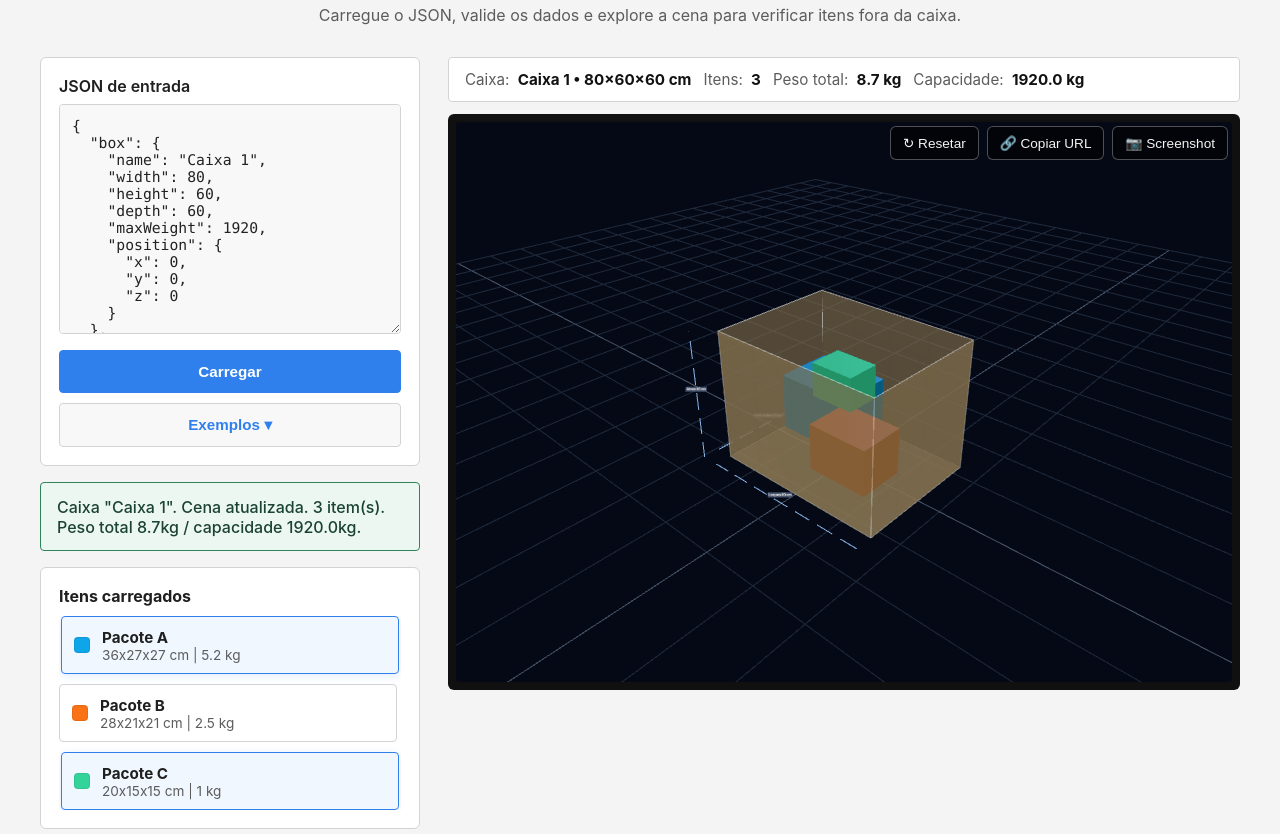
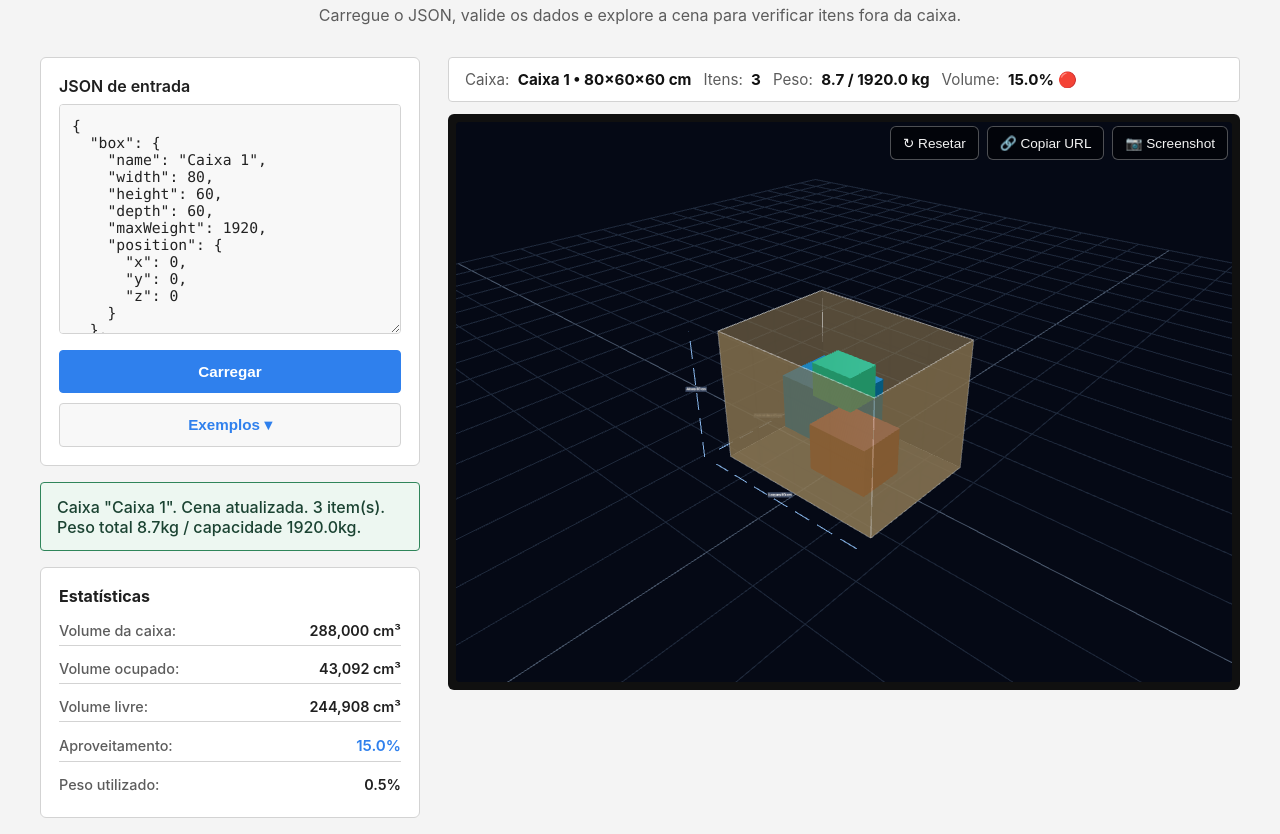
Before and after one commit to willianszwy/packviz3D, a plain HTML site: page index.html in a window 1280 px wide. Shown: the part 62-896 px from the top of the page. Drawn offline with nearby package versions, Linux system fonts and the light colour scheme; animation ran at ten frames a second.

Commit message:
feat: Add space utilization analysis with detailed statistics panel

```diff
--- a/app.js
+++ b/app.js
@@ -14,6 +14,8 @@ const resetViewBtn = document.getElementById("reset-view");
 const copyUrlBtn = document.getElementById("copy-url");
 const exportScreenshotBtn = document.getElementById("export-screenshot");
 const toastContainer = document.getElementById("toast-container");
+const statsPanel = document.getElementById("stats-panel");
+const statsContent = document.getElementById("stats-content");
 const sidebar = document.querySelector(".sidebar");
 const viewerBaseHeight = viewerContainer ? Math.max(viewerContainer.clientHeight || 0, 560) : 560;
 
@@ -841,15 +843,87 @@ function updateSummary(box, items) {
     return;
   }
   summaryBar.classList.remove("empty");
+
   const weightTotal = items.reduce((sum, item) => sum + item.weight, 0).toFixed(1);
   const dims = `${box.width}×${box.depth}×${box.height} cm`;
   const namePart = box.name ? `${box.name} • ` : "";
+
+  // Calculate space utilization
+  const spaceAnalysis = calculateSpaceUtilization(box, items);
+  const utilizationPercent = spaceAnalysis.utilizationPercent.toFixed(1);
+  const efficiencyClass = spaceAnalysis.efficiency;
+  const efficiencyEmoji = efficiencyClass === 'high' ? '🟢' : efficiencyClass === 'medium' ? '🟡' : '🔴';
+
   summaryBar.innerHTML = `
     <span>Caixa: <strong>${namePart}${dims}</strong></span>
     <span>Itens: <strong>${items.length}</strong></span>
-    <span>Peso total: <strong>${weightTotal} kg</strong></span>
-    <span>Capacidade: <strong>${box.maxWeight.toFixed(1)} kg</strong></span>
+    <span>Peso: <strong>${weightTotal} / ${box.maxWeight.toFixed(1)} kg</strong></span>
+    <span>Volume: <strong>${utilizationPercent}%</strong> ${efficiencyEmoji}</span>
   `;
+
+  // Update stats panel
+  updateStatsPanel(box, items, spaceAnalysis);
+}
+
+function updateStatsPanel(box, items, spaceAnalysis) {
+  if (!statsPanel || !statsContent) return;
+
+  statsPanel.hidden = false;
+
+  const weightTotal = items.reduce((sum, item) => sum + item.weight, 0);
+  const weightPercent = ((weightTotal / box.maxWeight) * 100).toFixed(1);
+
+  statsContent.innerHTML = `
+    <div class="stat-row">
+      <span class="stat-label">Volume da caixa:</span>
+      <span class="stat-value">${spaceAnalysis.boxVolume.toLocaleString()} cm³</span>
+    </div>
+    <div class="stat-row">
+      <span class="stat-label">Volume ocupado:</span>
+      <span class="stat-value">${spaceAnalysis.itemsVolume.toLocaleString()} cm³</span>
+    </div>
+    <div class="stat-row">
+      <span class="stat-label">Volume livre:</span>
+      <span class="stat-value">${spaceAnalysis.unusedVolume.toLocaleString()} cm³</span>
+    </div>
+    <div class="stat-row">
+      <span class="stat-label">Aproveitamento:</span>
+      <span class="stat-value stat-highlight">${spaceAnalysis.utilizationPercent.toFixed(1)}%</span>
+    </div>
+    <div class="stat-row">
+      <span class="stat-label">Peso utilizado:</span>
+      <span class="stat-value">${weightPercent}%</span>
+    </div>
+  `;
+}
+
+function calculateSpaceUtilization(box, items) {
+  // Calculate box volume
+  const boxVolume = box.width * box.height * box.depth;
+
+  // Calculate total items volume
+  const itemsVolume = items.reduce((sum, item) => {
+    return sum + (item.width * item.height * item.depth);
+  }, 0);
+
+  // Calculate utilization percentage
+  const utilizationPercent = (itemsVolume / boxVolume) * 100;
+
+  // Determine efficiency level
+  let efficiency = 'low';
+  if (utilizationPercent >= 70) {
+    efficiency = 'high';
+  } else if (utilizationPercent >= 40) {
+    efficiency = 'medium';
+  }
+
+  return {
+    boxVolume,
+    itemsVolume,
+    utilizationPercent,
+    efficiency,
+    unusedVolume: boxVolume - itemsVolume
+  };
 }
 
 function copyShareableUrl() {
--- a/index.html
+++ b/index.html
@@ -39,6 +39,10 @@
         </div>
       </form>
       <div id="status-message" class="status-message"></div>
+      <section id="stats-panel" class="stats-panel panel" hidden>
+        <h2>Estatísticas</h2>
+        <div id="stats-content" class="stats-content"></div>
+      </section>
       <section class="item-panel panel">
         <h2>Itens carregados</h2>
         <div id="items-list" class="items-list empty">
--- a/styles.css
+++ b/styles.css
@@ -334,6 +334,43 @@ button.primary:hover,
   font-size: 1rem;
 }
 
+.stats-panel {
+  font-size: 0.9rem;
+}
+
+.stats-content {
+  display: flex;
+  flex-direction: column;
+  gap: 8px;
+}
+
+.stat-row {
+  display: flex;
+  justify-content: space-between;
+  align-items: center;
+  padding: 6px 0;
+  border-bottom: 1px solid var(--border);
+}
+
+.stat-row:last-child {
+  border-bottom: none;
+}
+
+.stat-label {
+  color: var(--text-muted);
+  font-weight: 500;
+}
+
+.stat-value {
+  font-weight: 600;
+  color: #1f1f1f;
+}
+
+.stat-highlight {
+  color: var(--accent);
+  font-size: 1.05em;
+}
+
 .instructions ul {
   margin: 0;
   padding-left: 16px;
```
